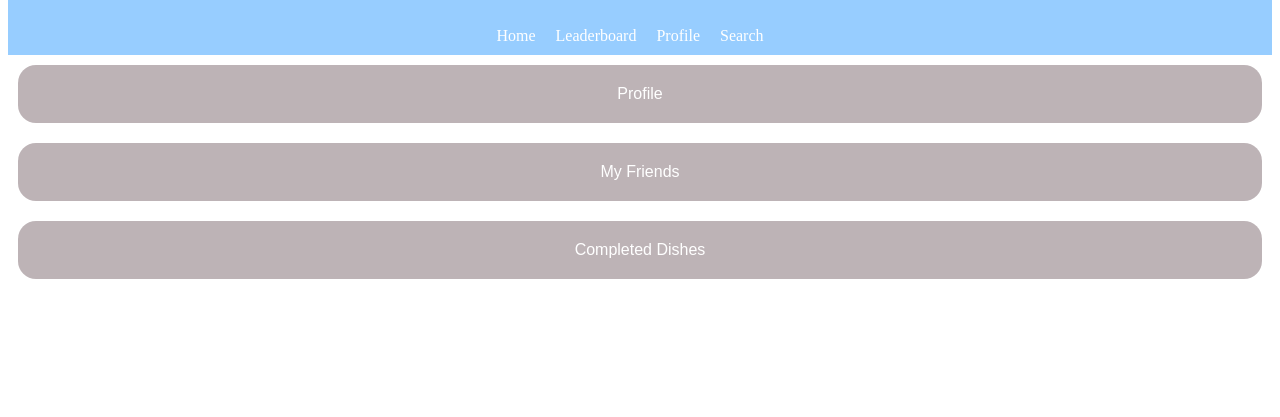
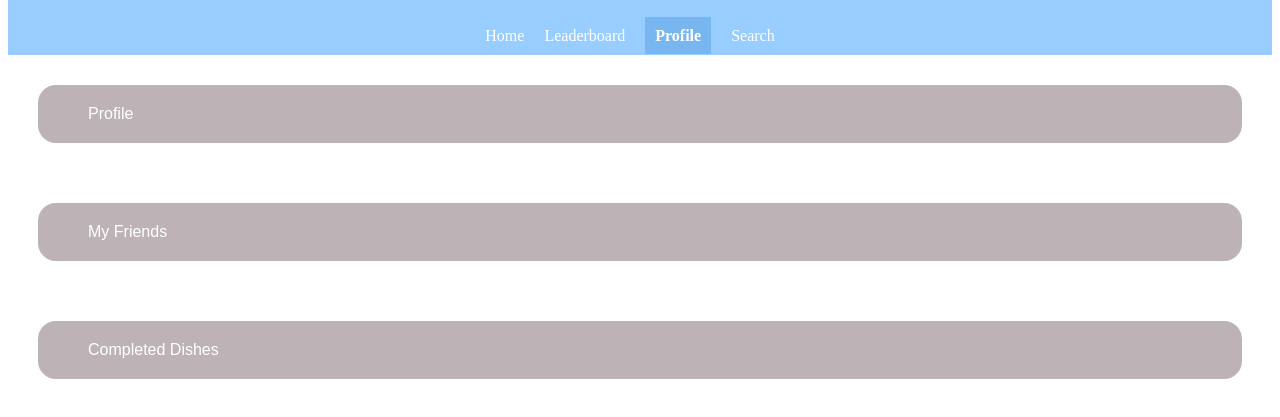
Before and after one commit to amorgan822/MealMuse, a plain HTML site: page profile.html in a window 1280 px wide. Shown: the part 79-496 px from the top of the page. Drawn offline with Linux system fonts and the light colour scheme.

Commit message:
Some more style changes

```diff
--- a/profile.html
+++ b/profile.html
@@ -11,10 +11,10 @@
             <button id="navigationButton" class="toggle-menu">&#9776;</button>
             <nav>
                 <ul id="navBar">
-                    <li><a href="index.html">Home</a></li>
-                    <li><a href="leaderboard.html">Leaderboard</a></li>
-                    <li><a href="profile.html">Profile</a></li>
-                    <li><a href="search.html">Search</a></li>
+                    <li><a href="index.html" class="nav-link">Home</a></li>
+                    <li><a href="leaderboard.html" class="nav-link">Leaderboard</a></li>
+                    <li><a href="profile.html" class="nav-link active">Profile</a></li>
+                    <li><a href="search.html" class="nav-link">Search</a></li>
                 </ul>
             </nav>
         </header>
--- a/styles.css
+++ b/styles.css
@@ -48,7 +48,8 @@ nav ul li a {
 
 .nav-link.active {
     font-weight: bold;
-    color: #77b6f1;
+    padding: 10px;
+    background-color: #77b6f1;
 }
 
 @media screen and (max-width: 768px) {
@@ -81,8 +82,9 @@ nav ul li a {
 .generic-button {
     color: white;
     background-color: #BDB3B6;
-    padding: 20px 10px;
-    margin: 10px;
+    text-align: left;
+    padding: 20px 50px;
+    margin: 30px;
     font-size: 16px;
     border: none;
     border-radius: 18px;
@@ -90,7 +92,7 @@ nav ul li a {
 }
 
 .generic-button:hover {
-    background-color: #8c8788;
+    background-color: #b1a9ab;
 }
 
 .button-div {
```
Also changed, not shown: index.html (+1 -1 lines), leaderboard.html (+4 -4 lines), search.html (+1 -1 lines).
